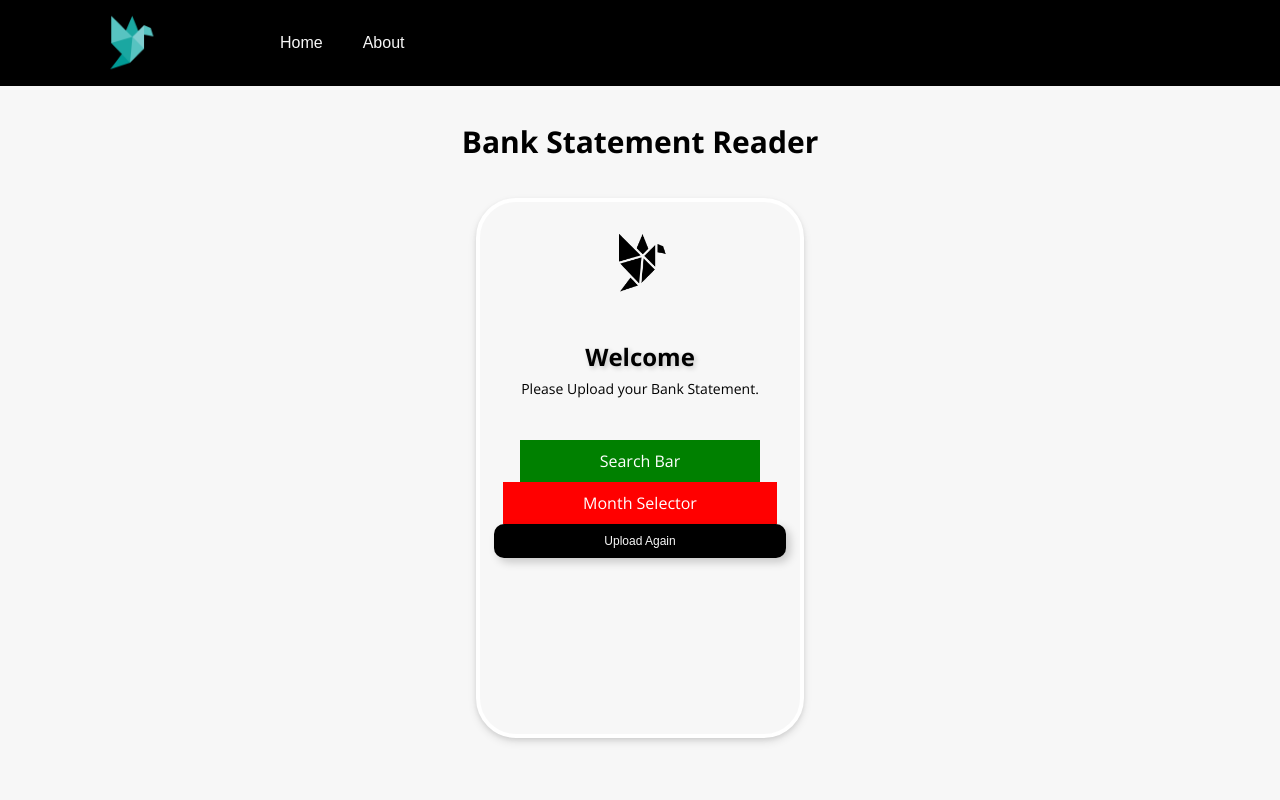
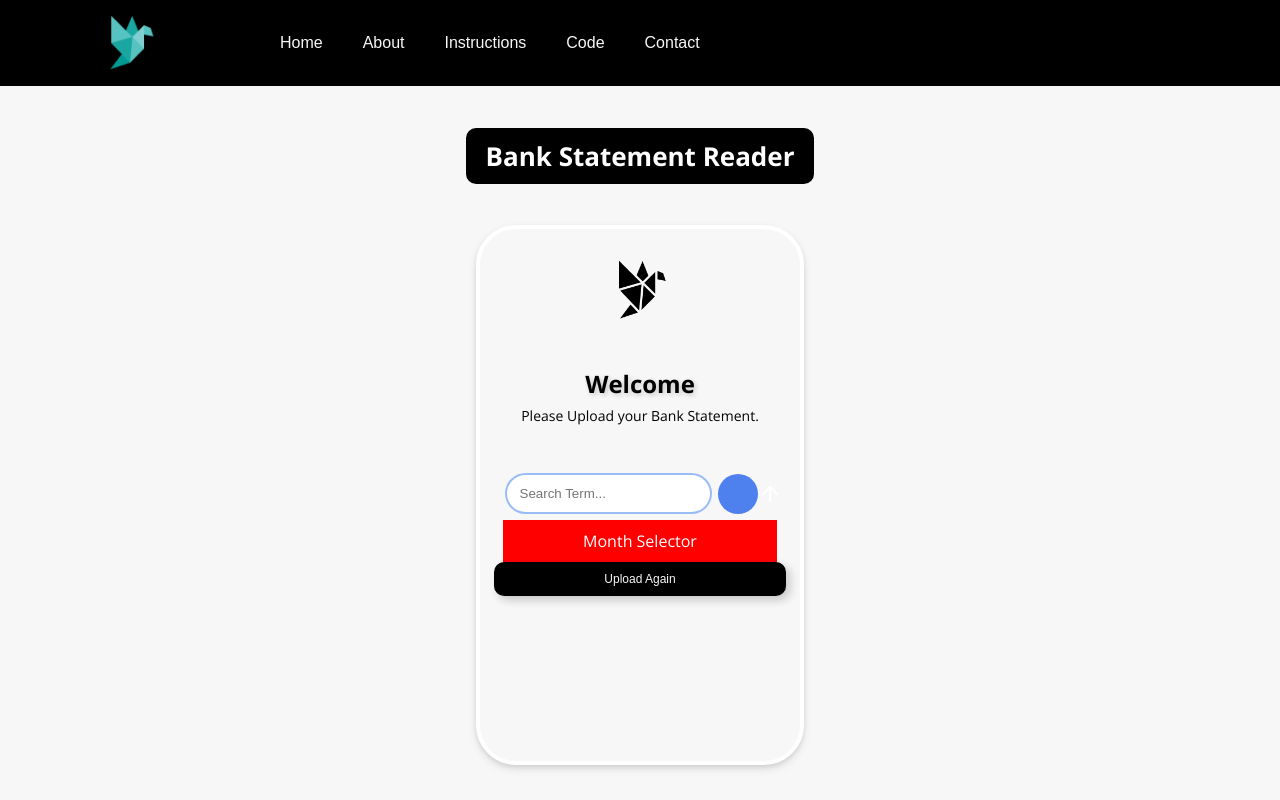
Before and after one commit to Syed-Haider-Shah/commbank-statement-reader-frontend, a React (Vite) app: page / in a window 1280 px wide. Built offline with nearby package versions, Linux system fonts and the light colour scheme; no server answers.

Commit message:
searchbar

```diff
--- a/package.json
+++ b/package.json
@@ -11,6 +11,7 @@
   },
   "dependencies": {
     "axios": "^1.7.7",
+    "lucide-react": "^0.447.0",
     "prop-types": "^15.8.1",
     "react": "^18.3.1",
     "react-dom": "^18.3.1"
--- a/src/components/Button/index.jsx
+++ b/src/components/Button/index.jsx
@@ -2,20 +2,21 @@ import '../index.css'
 import { useState } from 'react'
 import PropTypes from 'prop-types';
 
-const Button = ({ cusStyle, title }) => {
+const Button = ({ cusStyle, title, hoverProperty }) => {
   const [isHovered, onHover] = useState(false);
   return(
   <>
   <button
   onMouseEnter={() => onHover(true)}
   onMouseLeave={() => onHover(false)}
-  className={`btn ${cusStyle} ${isHovered ? 'btn-hover' : ''}`}>{title}</button>
+  className={`btn ${cusStyle} ${isHovered ? hoverProperty : ''}`}>{title}</button>
   </>)
 }
 
 Button.propTypes = {
   title: PropTypes.string.isRequired,
   cusStyle: PropTypes.string,
+  hoverProperty: PropTypes.string,
 }
 
 export default Button
--- a/src/components/Nav/index.jsx
+++ b/src/components/Nav/index.jsx
@@ -6,8 +6,11 @@ const Nav = () => {
   <>
   <div className='nav'>
     <Logo image='/Logo3.png' cusStyle='logo2'/>
-    <Button title='Home' cusStyle={`nav-btn`}/>
+    <Button title='Home' cusStyle='nav-btn'/>
     <Button title='About' cusStyle='nav-btn'/>
+    <Button title='Instructions' cusStyle='nav-btn'/>
+    <Button title='Code' cusStyle='nav-btn'/>
+    <Button title='Contact' cusStyle='nav-btn'/>
   </div>
   </>
   )
--- a/src/components/SearchBar/index.jsx
+++ b/src/components/SearchBar/index.jsx
@@ -1,10 +1,32 @@
 import '../index.css'
+import { useState } from 'react'
+import { ArrowUp } from 'lucide-react'
+import Button from '../Button';
 
 const SearchBar = () => {
+
+  const [searchKey, setKey] = useState('')
+  const handleSubmit = (e) => {
+    e.preventDefault()
+    if (searchKey.trim()) {
+      console.log('Saving Search Term:', searchKey)
+      setKey('')
+    }
+  }
+
   return(
     <>
-    <div className='searchbar'> Search Bar
-    </div>
+    <form onSubmit={handleSubmit} className="form">
+        <input
+          type="text"
+          value={searchKey}
+          onChange={(e) => setKey(e.target.value)}
+          placeholder="Search Term..."
+          className="searchbar"
+        />
+        <Button title='' cusStyle='search-btn'/>
+          <ArrowUp color={'white'}/>
+      </form>
     </>
   )
 }
--- a/src/components/index.css
+++ b/src/components/index.css
@@ -14,10 +14,14 @@
 
 
 .heading {
-  background:transparent;
-  font-size: 30px;
-  margin: 10% auto;
+  color: white;
+  padding: 10px 20px;
+  border-radius: 10px;
+  background:black;
+  font-size: 26px;
+  margin: 12% auto;
   font-weight: bold;
+  text-shadow: 0px 0px 2px 2px #ffffff;
 }
 
 .nav{
@@ -34,7 +38,6 @@
 }
 
 .searchbar{
-  background:green;
   padding: 10px 80px;
 }
 
@@ -86,7 +89,7 @@
 }
 
 
-.btn-hover {
+.btn:hover {
   text-shadow: 0px 0px 2px #ffffff;
   box-shadow: none;
   transition: text-shadow 0.2s ease-in-out, box-shadow 0.3s ease-in-out;
@@ -98,3 +101,34 @@
   background: transparent;
   font-size: 16px;
 }
+
+.searchbar {
+  padding: 10px 12px;
+  margin: 8px;
+  border-radius: 20px;
+  border-width: 1px;
+  border-color: #D1D5DB;
+  outline: none;
+  box-shadow: 0 0 0 2px rgba(59, 130, 246, 0.5);
+  box-shadow: 0 0 0 2px rgba(59, 130, 246, 0.5);
+  border-color: transparent;
+}
+
+.form {
+  display: flex;
+  align-items: center;
+}
+
+.search-btn{
+  cursor: pointer;
+  width: 40px;
+  height: 40px;
+  border-radius: 20px;
+  border: none;
+  background: #4e80ee;
+}
+
+.search-btn:hover{
+  background: #3662e3;
+  transition: text-shadow 0.2s ease-in-out, box-shadow 0.3s ease-in-out;
+}
```
Also changed, not shown: 1 other file (tests, documents, lock files or other folders).
